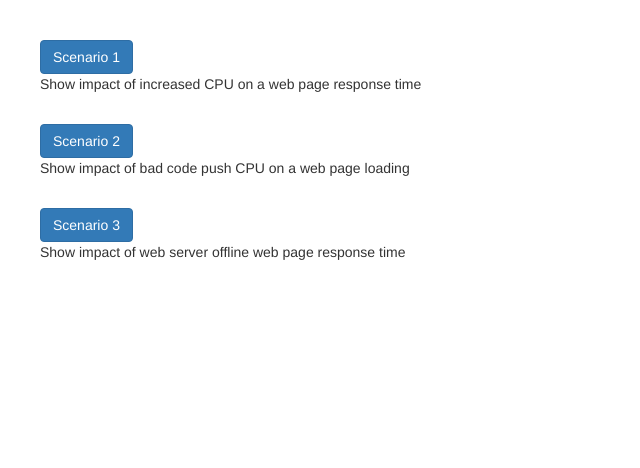
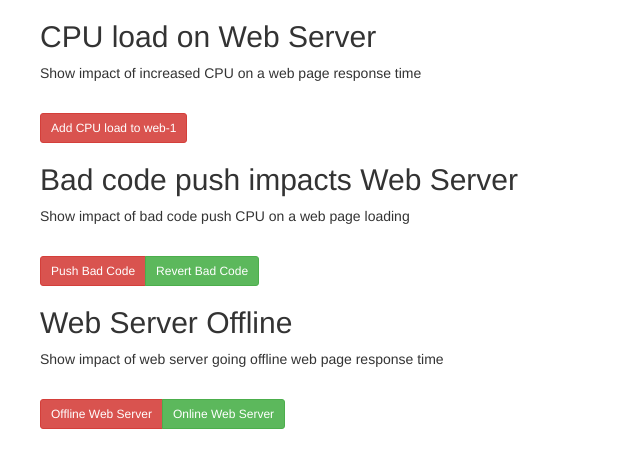
Before and after one commit to jdgwartney/pulse-demo-control, a Flask app: page /ui/scenarios in a window 1280 px wide. Shown: the part 52-520 px from the top of the page, without its empty margins (0-640 px from the left). Run offline with Flask 2, Linux system fonts and the light colour scheme; some libraries are stand-ins or nearby versions.

Commit message:
Reworked scenarios

```diff
--- a/application/ui/static/css/scenarios.css
+++ b/application/ui/static/css/scenarios.css
@@ -6,9 +6,4 @@ li button {
 
 #control {
     list-style-type: none;
-    float: left;
 }
-
-#control p {
-    display: inline;
-}
--- a/application/ui/templates/scenarios.html
+++ b/application/ui/templates/scenarios.html
@@ -9,16 +9,25 @@
 {% block content %}
     <ul id="control">
         <li>
-            <button type="button" class="btn btn-primary">Scenario 1</button>
+            <h2>CPU load on Web Server</h2>
             <p>Show impact of increased CPU on a web page response time</p>
+            <button type="button" class="btn btn-danger btn-sm">Add CPU load to web-1</button>
         </li>
         <li>
-            <button type="button" class="btn btn-primary">Scenario 2</button>
+            <h2>Bad code push impacts Web Server</h2>
             <p>Show impact of bad code push CPU on a web page loading</p>
+            <div class="btn-group">
+                <button type="button" class="btn btn-danger btn-sm">Push Bad Code</button>
+                <button type="button" class="btn btn-success btn-sm">Revert Bad Code</button>
+            </div>
         </li>
         <li>
-            <button type="button" class="btn btn-primary">Scenario 3</button>
-            <p>Show impact of web server offline web page response time</p>
+            <h2>Web Server Offline</h2>
+            <p>Show impact of web server going offline web page response time</p>
+            <div class="btn-group">
+                <button type="button" class="btn btn-danger btn-sm">Offline Web Server</button>
+                <button type="button" class="btn btn-success btn-sm">Online Web Server</button>
+            </div>
         </li>
     </ul>
 {% endblock %}
```
Also changed, not shown: application/api/resources/scenarios.py (added, +16 -0 lines).
